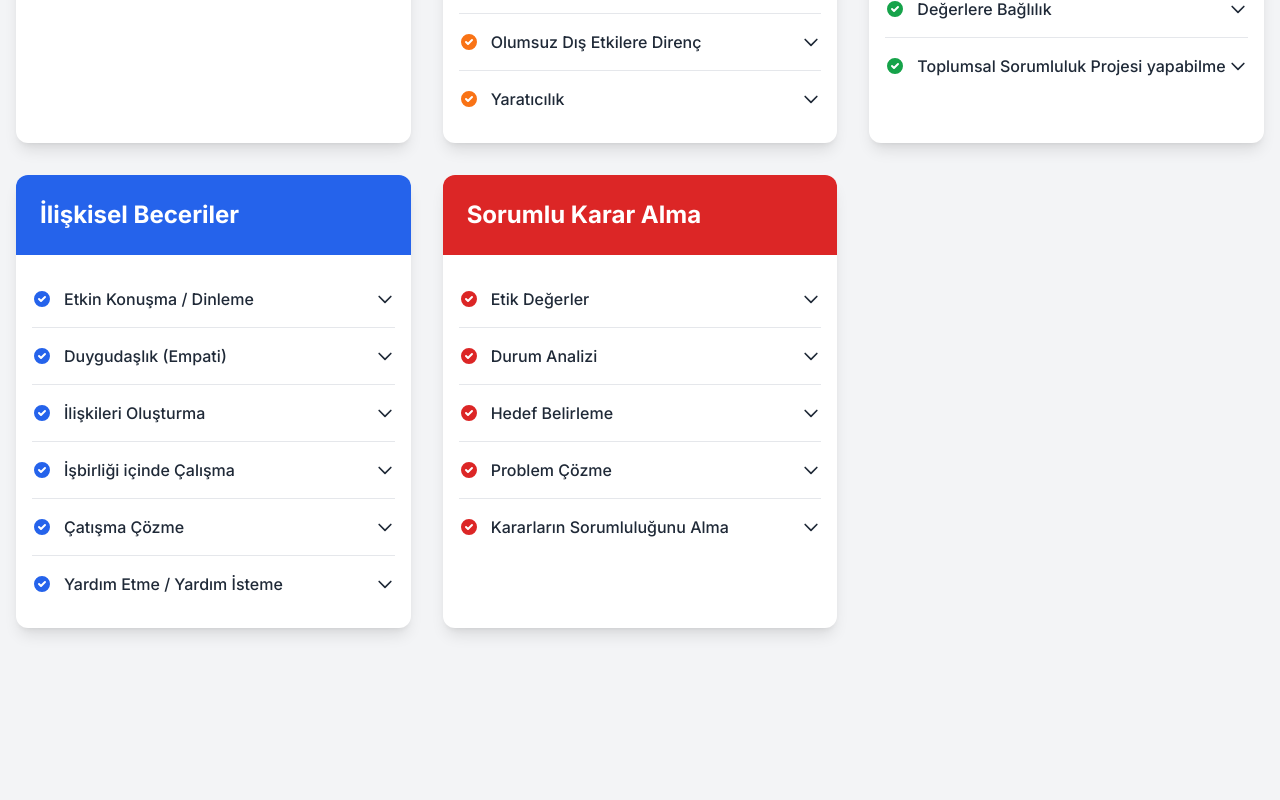
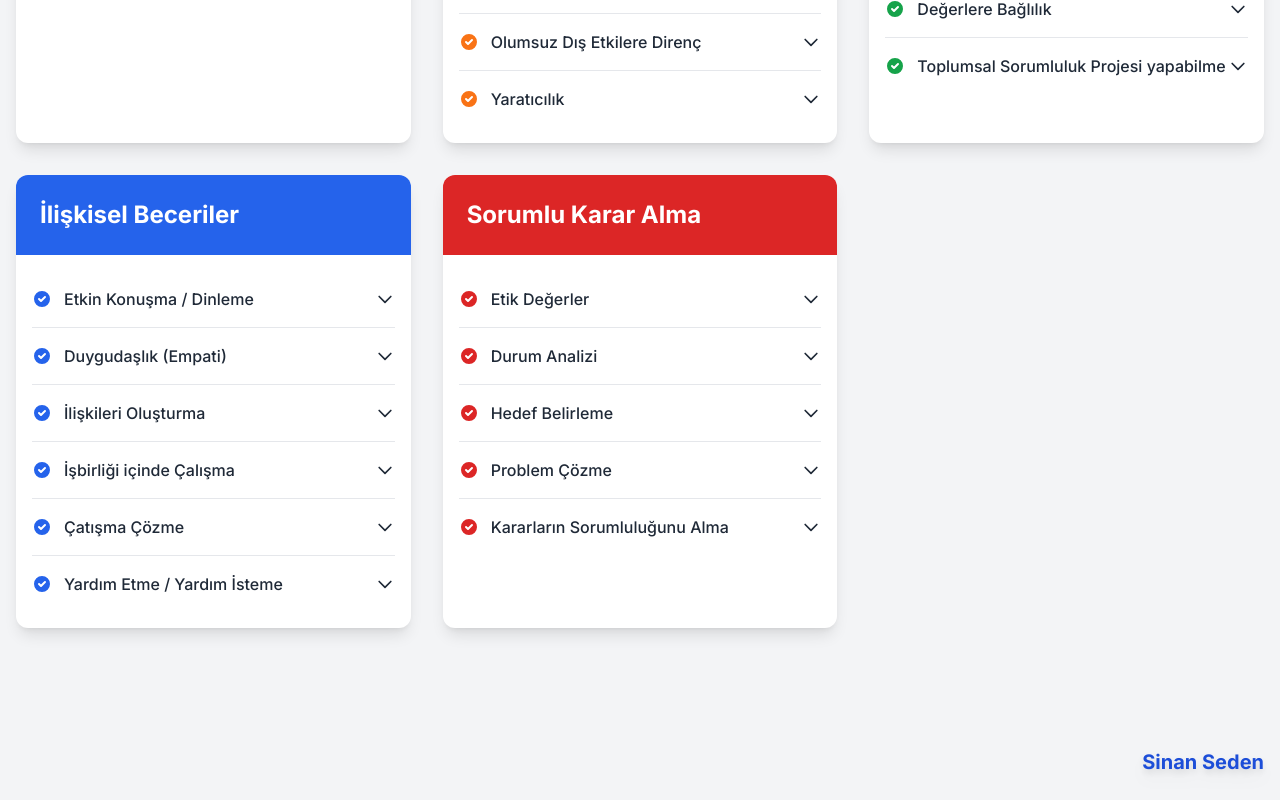
Before and after one commit to sinanseden-eng/sosyal-duygusal-ogrenme, a plain HTML site: page index.html in a window 1280 px wide. Shown: the part 731-1531 px from the top of the page. Before the commit the page ends 1407 px from the top, so only its background shows below. Drawn offline with nearby package versions, Linux system fonts and the light colour scheme.

Commit message:
Update index.html

```diff
--- a/index.html
+++ b/index.html
@@ -528,6 +528,11 @@
         </div>
     </div>
 
+    <!-- İmza Alanı -->
+    <footer class="container mx-auto px-4 py-6 text-right text-xl font-bold text-blue-700 mt-12 drop-shadow-lg">
+        Sinan Seden
+    </footer>
+
     <script>
         document.addEventListener('DOMContentLoaded', function () {
             // Tüm akordiyon düğmelerini seç
```
